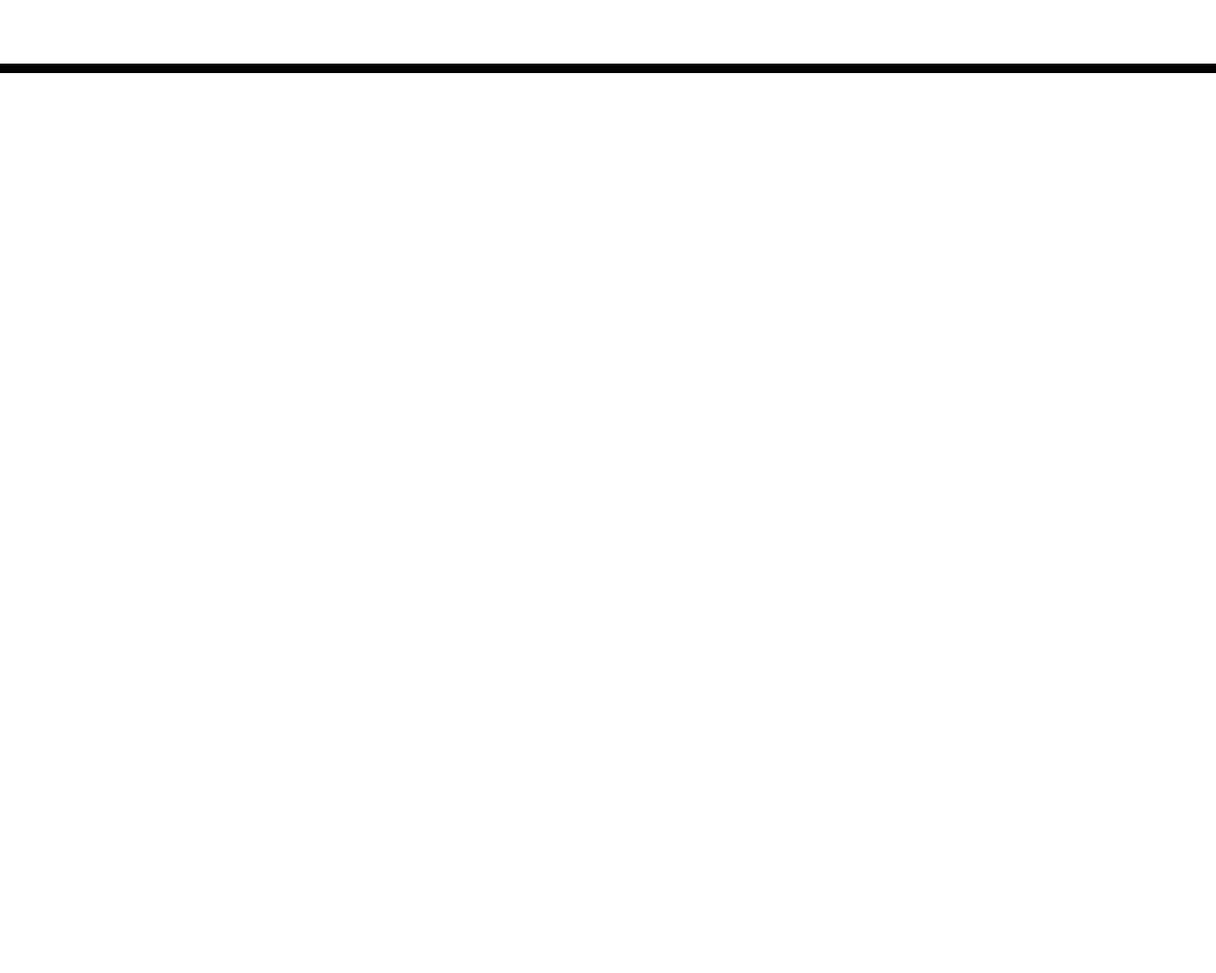
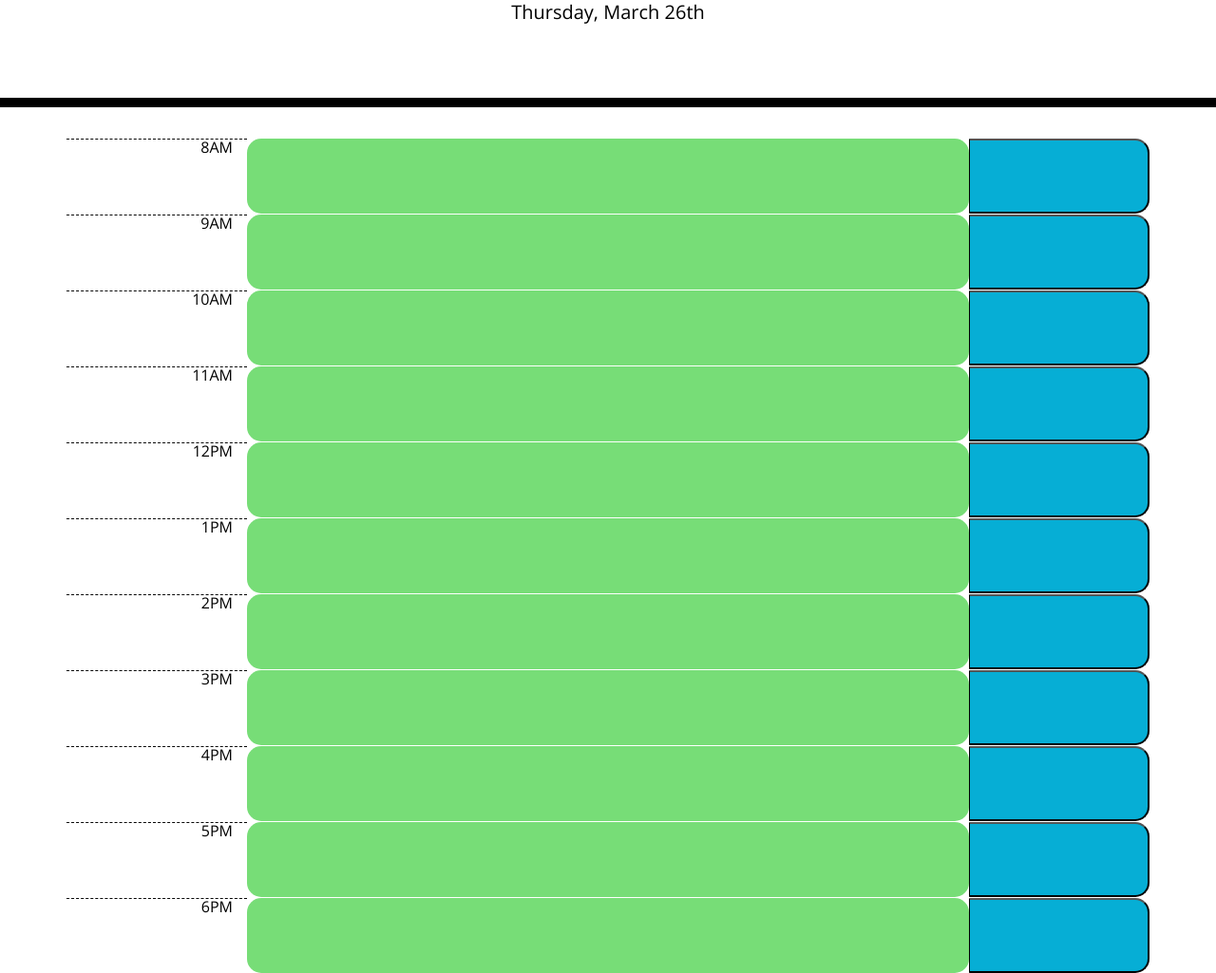
Before and after one commit to ryangautier1/05-Work-Day-Scheduler, a plain HTML site: page index.html in a window 1280 px wide. Shown: the part 191-1216 px from the top of the page at 95% size. Before the commit the page ends 800 px from the top, so only its background shows below. Drawn offline with nearby package versions, Linux system fonts and the light colour scheme.

Commit message:
adding rows and columns to html, adding time and styling based on time to script

```diff
--- a/index.html
+++ b/index.html
@@ -1,23 +1,14 @@
 <!DOCTYPE html>
 <html lang="en">
+
 <head>
   <meta charset="UTF-8" />
   <meta name="viewport" content="width=device-width, initial-scale=1.0" />
   <meta http-equiv="X-UA-Compatible" content="ie=edge" />
-    <link
-      rel="stylesheet"
-      href="https://stackpath.bootstrapcdn.com/bootstrap/4.3.1/css/bootstrap.min.css"
-    />
-    <link
-      rel="stylesheet"
-      href="https://use.fontawesome.com/releases/v5.8.1/css/all.css"
-      integrity="sha384-50oBUHEmvpQ+1lW4y57PTFmhCaXp0ML5d60M1M7uH2+nqUivzIebhndOJK28anvf"
-      crossorigin="anonymous"
-    />
-    <link
-      href="https://fonts.googleapis.com/css?family=Open+Sans&display=swap"
-      rel="stylesheet"
-    />
+  <link rel="stylesheet" href="https://stackpath.bootstrapcdn.com/bootstrap/4.3.1/css/bootstrap.min.css" />
+  <link rel="stylesheet" href="https://use.fontawesome.com/releases/v5.8.1/css/all.css"
+    integrity="sha384-50oBUHEmvpQ+1lW4y57PTFmhCaXp0ML5d60M1M7uH2+nqUivzIebhndOJK28anvf" crossorigin="anonymous" />
+  <link href="https://fonts.googleapis.com/css?family=Open+Sans&display=swap" rel="stylesheet" />
   <link rel="stylesheet" href="style.css" />
   <title>Work Day Scheduler</title>
 </head>
@@ -30,9 +21,77 @@
   </header>
   <div class="container">
     <!-- Timeblocks go here -->
+    <!--8AM-->
+    <div class="row">
+      <div class="col-2 hour">8AM</div>
+      <div class="col-8 time-block" id='8am'></div>
+      <button class="col-2 saveBtn"></button>
+    </div>
+    <!--9AM-->
+    <div class="row">
+      <div class="col-2 hour">9AM</div>
+      <div class="col-8 time-block" id='9am'></div>
+      <button class="col-2 saveBtn"></button>
+    </div>
+    <!--10AM-->
+    <div class="row">
+      <div class="col-2 hour">10AM</div>
+      <div class="col-8 time-block" id='10am'></div>
+      <button class="col-2 saveBtn"></button>
+    </div>
+    <!--11AM-->
+    <div class="row">
+      <div class="col-2 hour">11AM</div>
+      <div class="col-8 time-block" id='11am'></div>
+      <button class="col-2 saveBtn"></button>
+    </div>
+    <!--12PM-->
+    <div class="row">
+      <div class="col-2 hour">12PM</div>
+      <div class="col-8 time-block" id='12pm'></div>
+      <button class="col-2 saveBtn"></button>
+    </div>
+    <!--1PM-->
+    <div class="row">
+      <div class="col-2 hour">1PM</div>
+      <div class="col-8 time-block" id='1pm'></div>
+      <button class="col-2 saveBtn"></button>
+    </div>
+    <!--2PM-->
+    <div class="row">
+      <div class="col-2 hour">2PM</div>
+      <div class="col-8 time-block" id='2pm'></div>
+      <button class="col-2 saveBtn"></button>
+    </div>
+    <!--3PM-->
+    <div class="row">
+      <div class="col-2 hour">3PM</div>
+      <div class="col-8 time-block" id='3pm'></div>
+      <button class="col-2 saveBtn"></button>
+    </div>
+    <!--4PM-->
+    <div class="row">
+      <div class="col-2 hour">4PM</div>
+      <div class="col-8 time-block" id='4pm'></div>
+      <button class="col-2 saveBtn"></button>
+    </div>
+    <!--5PM-->
+    <div class="row">
+      <div class="col-2 hour">5PM</div>
+      <div class="col-8 time-block" id='5pm'></div>
+      <button class="col-2 saveBtn"></button>
+    </div>
+    <!--6PM-->
+    <div class="row">
+      <div class="col-2 hour">6PM</div>
+      <div class="col-8 time-block" id='6pm'></div>
+      <button class="col-2 saveBtn"></button>
+    </div>
   </div>
 
   <script src="https://code.jquery.com/jquery-3.4.1.min.js"></script>
   <script src="https://cdnjs.cloudflare.com/ajax/libs/moment.js/2.24.0/moment.min.js"></script>
+  <script src="script.js"></script>
 </body>
+
 </html>
--- /dev/null
+++ b/script.js
@@ -0,0 +1,29 @@
+// Display date
+$("#currentDay").text(moment().format('dddd, MMMM Do'));
+
+// get current time
+var currentTime = moment().format('ha');;
+var times = ["8am", "9am", "10am", "11am", "12pm", "1pm", "2pm", "3pm", "4pm", "5pm", "6pm"];
+var future = false;
+
+// set class of time blocks based on  current time
+for (var i = 0; i < times.length; i++){
+    var currentId = "#" + times[i];
+    // check if its before 8AM
+    if (currentTime[1] === "a" && currentTime[0] < 8){
+            $(currentId).addClass("future");
+    }
+    // check if times[i] is right now
+    else if (times[i] == currentTime){
+        $(currentId).addClass("present");
+        // further iterations should set future class
+        future = true;
+    }
+    else if (future) {
+        $(currentId).addClass("future");
+    }
+    else {
+        $(currentId).addClass("past");
+    }
+
+}
--- a/style.css
+++ b/style.css
@@ -40,6 +40,7 @@ textarea{
   background-color: #ffffff;
   color: #000000;
   border-top: 1px dashed #000000;
+  text-align: right;
 }
 
 .past {
```
Lines whose indentation alone changed are shown as unchanged.
